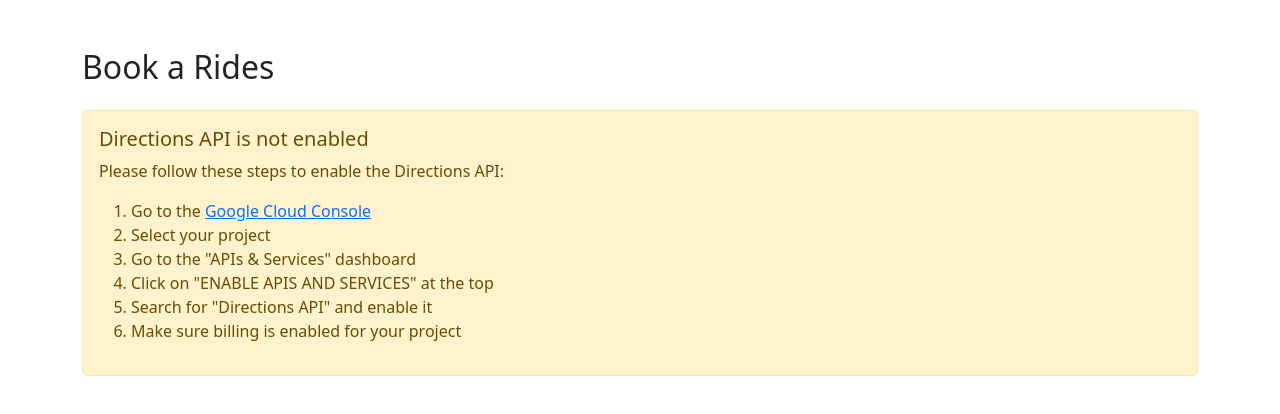
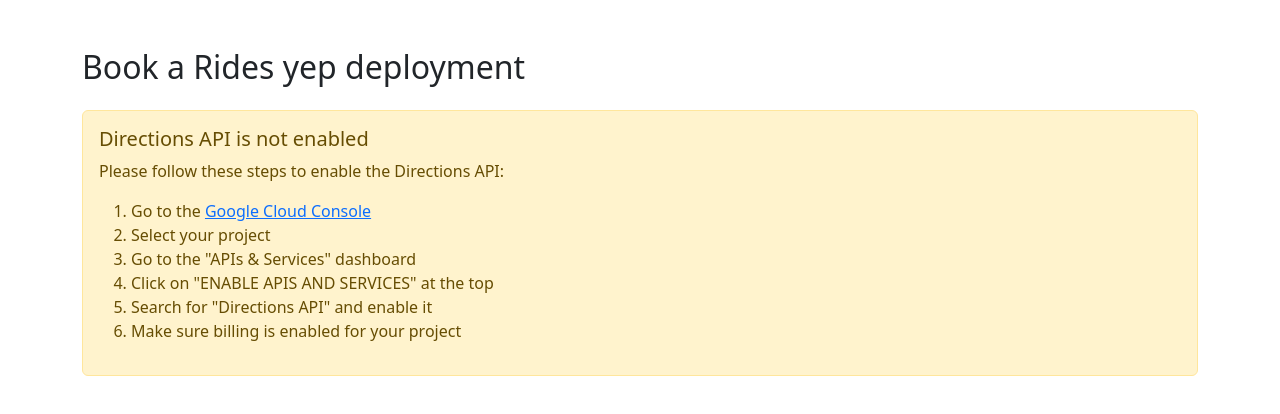
Before and after one commit to usamak981/grabwork2, a React (Create React App) app: page / in a window 1280 px wide. Shown: the top 414 px of the page. Built offline with nearby package versions, Linux system fonts and the light colour scheme.

Commit message:
updated app.js again

```diff
--- a/src/App.js
+++ b/src/App.js
@@ -6,7 +6,7 @@ function App() {
   return (
     <>
       <div className="container mt-5">
-      <h2 className="mb-4">Book a Rides</h2>
+      <h2 className="mb-4">Book a Rides yep deployment</h2>
 
         <div className="alert alert-warning mt-3">
           <h5>Directions API is not enabled</h5>
```
